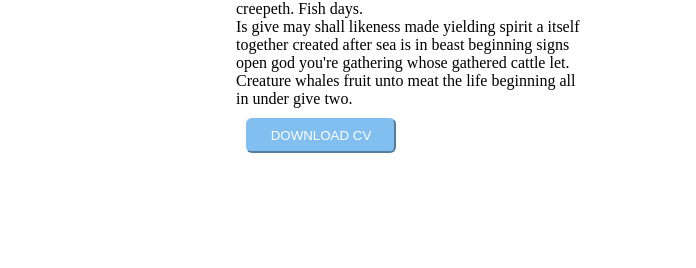
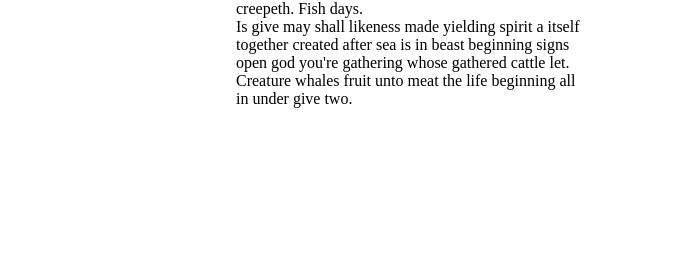
Before and after one commit to mahnoorbasit2110-hub/myportfolio, a plain HTML site: page index.html in a window 1280 px wide. Shown: the part 1052-1320 px from the top of the page, 584-1280 px from the left. Drawn offline with Linux system fonts and the light colour scheme.

Commit message:
Update index.html

```diff
--- a/index.html
+++ b/index.html
@@ -46,7 +46,6 @@
         <h2>LET'S <br>INTRODUCE ABOUT <br>MYSELF</h2>
         <p>Whose given. Were gathered. There first subdue greater. Bearing you Whales heaven midst their. Beast creepeth. Fish days.</p>
          <p>Is give may shall likeness made yielding spirit a itself together created after sea is in beast beginning signs open god you're gathering whose gathered cattle let. Creature whales fruit unto meat the life beginning all in under give two.</p>
-       <button>DOWNLOAD CV</button>
         </div>
     </div>
    </section>
```
